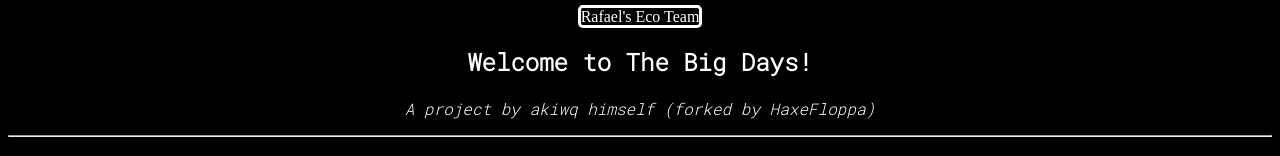
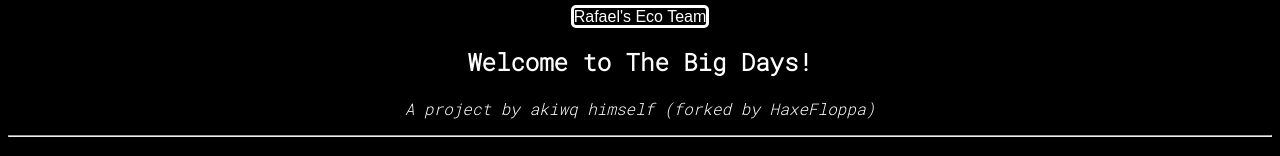
Before and after one commit to The-big-days/The-big-days.github.io, a plain HTML site: page index.html in a window 1280 px wide. Shown: the top 156 px of the page. Drawn offline with Linux system fonts and the light colour scheme; a web font is replaced by a local one.

Commit message:
Update index.html

```diff
--- a/index.html
+++ b/index.html
@@ -26,6 +26,7 @@
   a {
    color: white;
    text-decoration: none;
+   font-family: Roboto Sans, sans-serif;
   }
  </style>
 </head>
```
